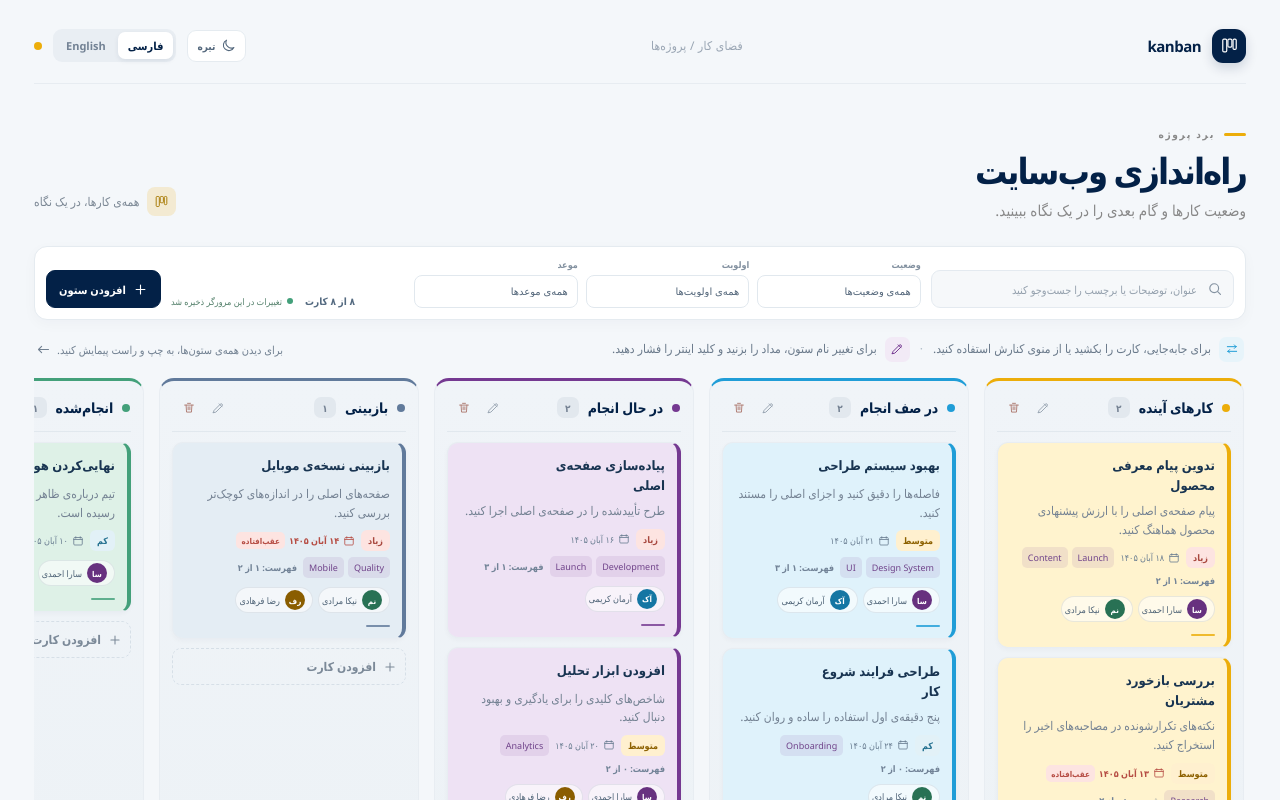
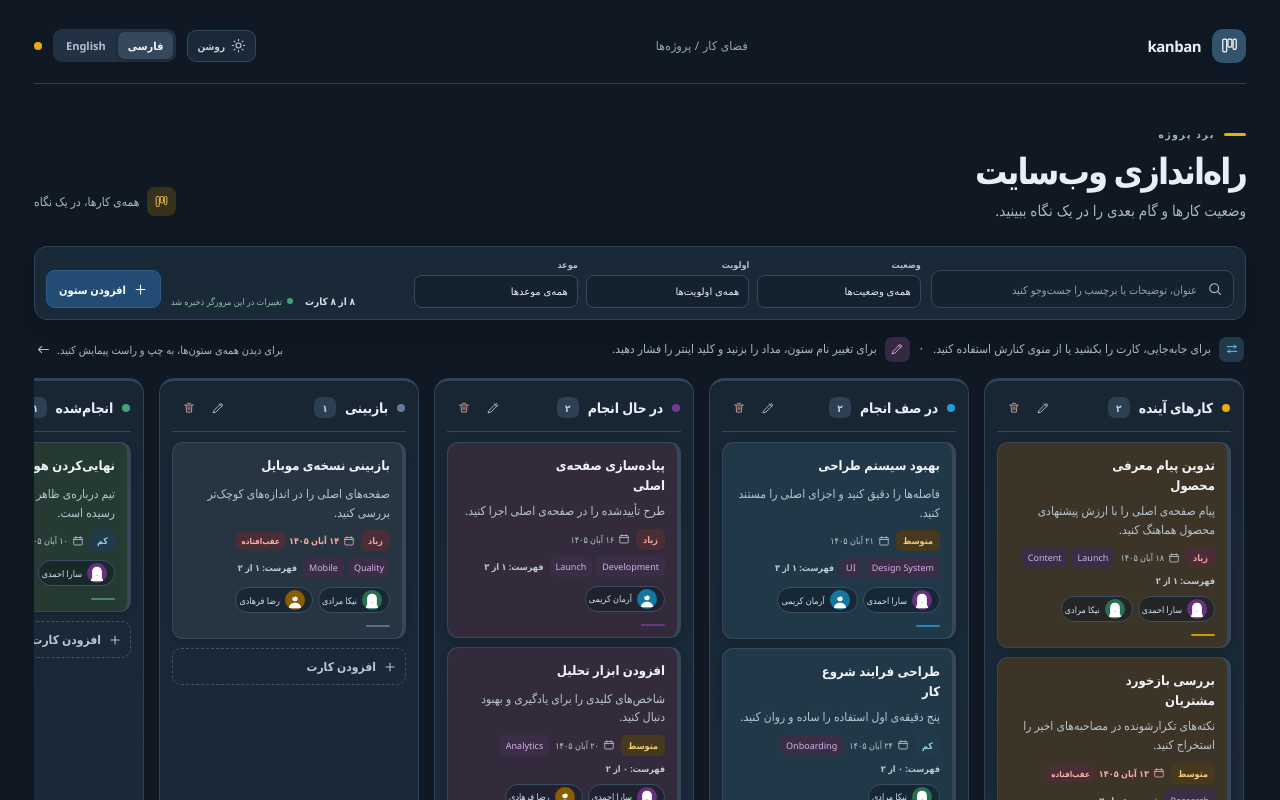
Before and after one commit to samirakhaksari/kanban-codex, a Next.js app in the folder frontend/: page / in a window 1280 px wide. Shown: the top 800 px of the page. Built offline with nearby package versions, Linux system fonts and the light colour scheme.

Commit message:
Add gendered avatars and dark theme default

```diff
--- a/frontend/src/app/globals.css
+++ b/frontend/src/app/globals.css
@@ -243,7 +243,8 @@ button:focus-visible, input:focus-visible, textarea:focus-visible, summary:focus
 .card-assignees { align-items: center; display: flex; flex-wrap: wrap; gap: 5px; margin-top: 9px; }
 .assignee-chip { align-items: center; background: rgb(255 255 255 / 58%); border: 1px solid rgb(3 33 71 / 9%); border-radius: 999px; color: #4b6074; display: inline-flex; font-size: 9px; gap: 5px; max-width: 100%; padding: 2px 7px 2px 3px; }
 .assignee-chip-name { overflow: hidden; text-overflow: ellipsis; white-space: nowrap; }
-.team-avatar { align-items: center; background: var(--member-color, var(--blue)); border-radius: 50%; color: #fff; display: inline-flex; flex: 0 0 auto; font-size: 8px; font-weight: 800; height: 20px; justify-content: center; width: 20px; }
+.team-avatar { align-items: center; background: var(--member-color, var(--blue)); border-radius: 50%; color: #fff; display: inline-flex; flex: 0 0 auto; height: 20px; justify-content: center; overflow: hidden; width: 20px; }
+.team-avatar svg { height: 18px; width: 18px; }
 .details-card { flex: 0 0 auto; height: 23px; margin: -4px -4px 0 0; opacity: 0; width: 23px; }
 .card-rule { background: var(--card-accent, var(--yellow)); border-radius: 2px; height: 2px; margin-top: 12px; opacity: .82; width: 24px; }
 .empty-hint { border: 1px dashed #d4dde6; border-radius: 9px; color: #9aa5b1; font-size: 11px; padding: 15px 9px; text-align: center; }
--- a/frontend/src/app/layout.tsx
+++ b/frontend/src/app/layout.tsx
@@ -8,7 +8,7 @@ export const metadata: Metadata = {
 
 export default function RootLayout({ children }: Readonly<{ children: React.ReactNode }>) {
   return (
-    <html lang="fa" dir="rtl" data-theme="light">
+    <html lang="fa" dir="rtl" data-theme="dark">
       <body>{children}</body>
     </html>
   );
--- a/frontend/src/components/kanban-board.tsx
+++ b/frontend/src/components/kanban-board.tsx
@@ -508,12 +508,23 @@ function teamMemberName(member: TeamMember, language: Language) {
   return language === "fa" ? member.nameFa : member.nameEn;
 }
 
-function teamMemberInitials(member: TeamMember, language: Language) {
-  const name = teamMemberName(member, language);
-  const initials = name.split(/\s+/).slice(0, 2).map((part) => part[0]).join("");
-  return language === "fa" ? initials : initials.toUpperCase();
+function TeamAvatar({ member }: { member: TeamMember }) {
+  return (
+    <span className="team-avatar" aria-hidden="true" style={{ "--member-color": member.color } as CSSProperties}>
+      <svg viewBox="0 0 24 24" fill="none">
+        {member.gender === "female" ? (
+          <path d="M5.5 10a6.5 6.5 0 0 1 13 0v7.8c0 .8-.9 1.2-1.5.7L12 15l-5 3.5c-.6.5-1.5.1-1.5-.7V10Z" fill="currentColor" />
+        ) : (
+          <>
+            <circle cx="12" cy="10" r="3.6" fill="currentColor" />
+            <path d="M7.8 8.7c0-2.4 1.8-4.1 4.2-4.1s4.2 1.7 4.2 4.1c-1.6-.3-2.8-1-3.5-1.8-1.1 1-2.5 1.6-4.9 1.8Z" fill="var(--member-color)" />
+          </>
+        )}
+        <path d="M3.8 23c.3-4.3 3.6-7.2 8.2-7.2s7.9 2.9 8.2 7.2H3.8Z" fill="currentColor" />
+      </svg>
+    </span>
+  );
 }
-
 function cardAssignedMembers(card: BoardCard) {
   const selected = new Set(card.assigneeIds ?? []);
   return TEAM_MEMBERS.filter((member) => selected.has(member.id));
@@ -590,9 +601,7 @@ function CardDetailsModal({ card, language, copy, onClose, onSave }: {
                         ? current.filter((id) => id !== member.id)
                         : [...current, member.id])}
                     />
-                    <span className="team-avatar" aria-hidden="true" style={{ "--member-color": member.color } as CSSProperties}>
-                      {teamMemberInitials(member, language)}
-                    </span>
+                    <TeamAvatar member={member} />
                     <span>{name}</span>
                   </label>
                 );
@@ -699,7 +708,7 @@ function ColumnHeading({
 export function KanbanBoard() {
   const [board, setBoard] = useState<BoardState>(createInitialBoard);
   const [language, setLanguage] = useState<Language>("fa");
-  const [theme, setTheme] = useState<Theme>("light");
+  const [theme, setTheme] = useState<Theme>("dark");
   const [boardLoaded, setBoardLoaded] = useState(false);
   const [storageUnavailable, setStorageUnavailable] = useState(false);
   const [editingCardId, setEditingCardId] = useState<string | null>(null);
@@ -999,9 +1008,7 @@ export function KanbanBoard() {
                         >
                           {cardAssignedMembers(card).map((member) => (
                             <span className="assignee-chip" key={member.id} title={teamMemberName(member, language)}>
-                              <span className="team-avatar" aria-hidden="true" style={{ "--member-color": member.color } as CSSProperties}>
-                                {teamMemberInitials(member, language)}
-                              </span>
+                              <TeamAvatar member={member} />
                               <span className="assignee-chip-name">{teamMemberName(member, language)}</span>
                             </span>
                           ))}
--- a/frontend/src/lib/board.ts
+++ b/frontend/src/lib/board.ts
@@ -16,13 +16,14 @@ export type TeamMember = {
   nameFa: string;
   nameEn: string;
   color: string;
+  gender: "female" | "male";
 };
 
 export const TEAM_MEMBERS: TeamMember[] = [
-  { id: "sara-ahmadi", nameFa: "سارا احمدی", nameEn: "Sara Ahmadi", color: "#67317f" },
-  { id: "arman-karimi", nameFa: "آرمان کریمی", nameEn: "Arman Karimi", color: "#1476a3" },
-  { id: "nika-moradi", nameFa: "نیکا مرادی", nameEn: "Nika Moradi", color: "#287154" },
-  { id: "reza-farahani", nameFa: "رضا فرهادی", nameEn: "Reza Farahani", color: "#8a5d00" },
+  { id: "sara-ahmadi", nameFa: "سارا احمدی", nameEn: "Sara Ahmadi", gender: "female", color: "#67317f" },
+  { id: "arman-karimi", nameFa: "آرمان کریمی", nameEn: "Arman Karimi", gender: "male", color: "#1476a3" },
+  { id: "nika-moradi", nameFa: "نیکا مرادی", nameEn: "Nika Moradi", gender: "female", color: "#287154" },
+  { id: "reza-farahani", nameFa: "رضا فرهادی", nameEn: "Reza Farahani", gender: "male", color: "#8a5d00" },
 ];
 
 export type BoardCard = {
```
Also changed, not shown: 1 other file (tests, documents, lock files or other folders).
